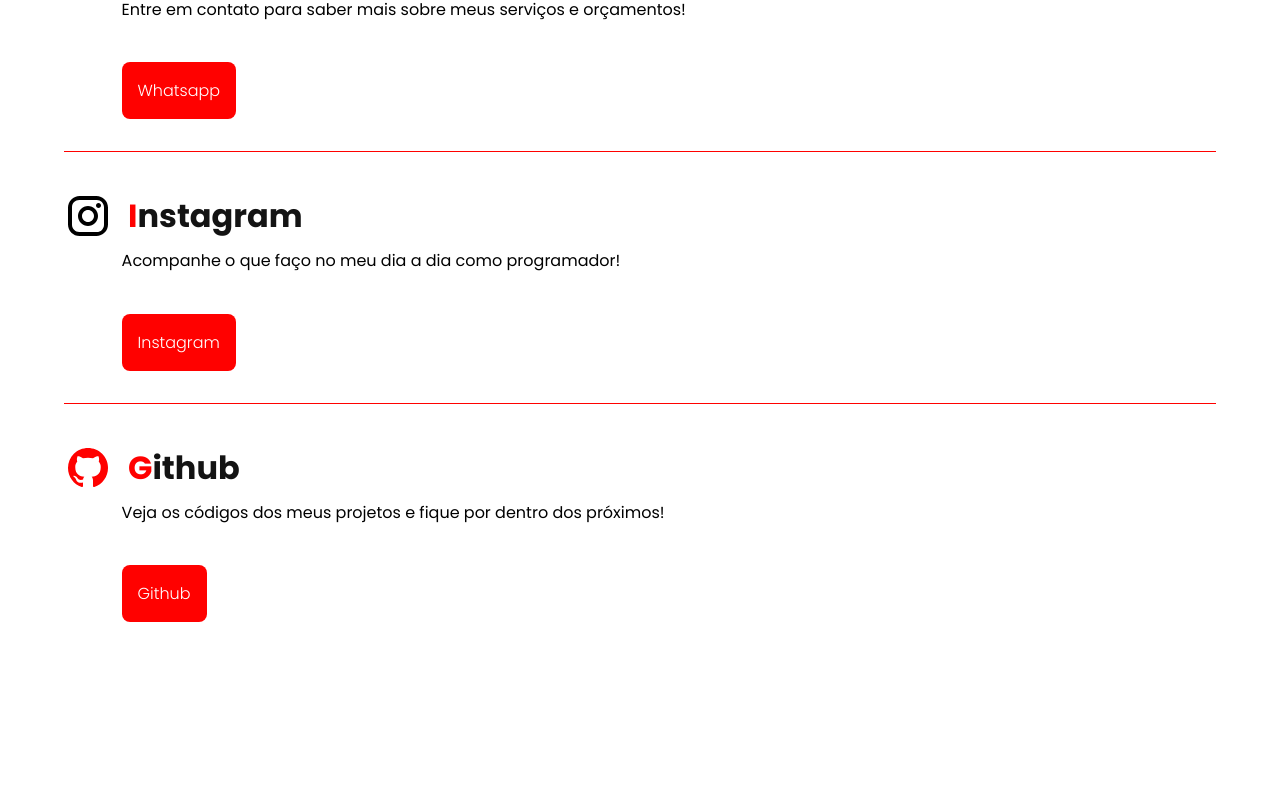
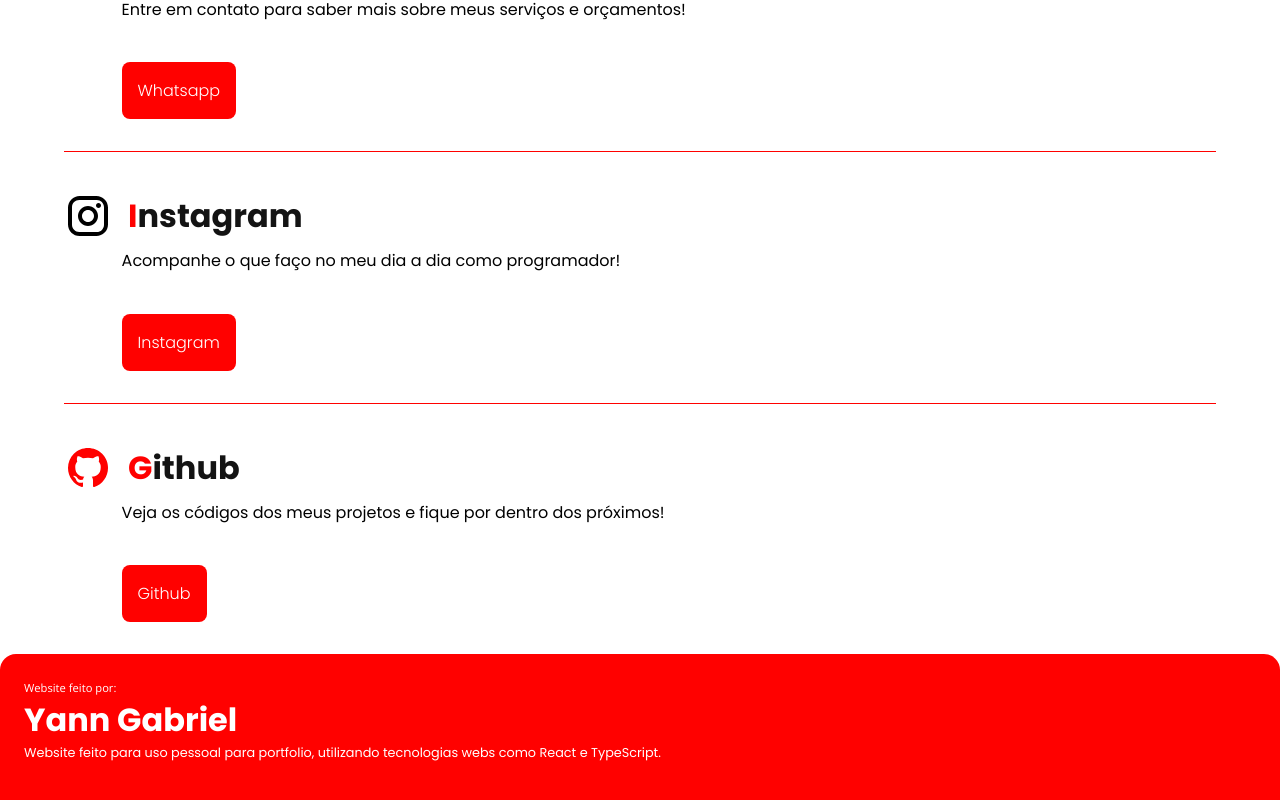
Before and after one commit to YannGabriel/portfolio, a React (Vite) app: page / in a window 1280 px wide. Shown: the part 3565-4365 px from the top of the page. Before the commit the page ends 4219 px from the top, so only its background shows below. Built offline with nearby package versions, Linux system fonts and the light colour scheme.

Commit message:
create footer content

```diff
--- a/src/App.tsx
+++ b/src/App.tsx
@@ -1,3 +1,4 @@
+import { Footer } from "./components/Footer/footer"
 import { Header } from "./components/header/header"
 import { Layout } from "./pages/Layout/layout"
 
@@ -8,6 +9,7 @@
     <main className="ContentMain">
       <Header/>
       <Layout/>
+      <Footer/>
     </main>
   )
 }
--- /dev/null
+++ b/src/components/Footer/footer.module.scss
@@ -0,0 +1,31 @@
+
+@use "../../sass/colors" as color;
+@use "../../sass/fonts" as fonts;
+
+.footerContent{
+  background-color: color.$vibrantRed;
+  height: 200px;
+  border-radius: 1rem 1rem 0rem 0rem;
+  padding: 1.5rem;
+  color: color.$pureWhite;
+
+  .websiteDev{
+    font-family: fonts.$OpenSans;
+    font-size: 0.7rem;
+  }
+
+  .devName{
+    font-family: fonts.$Poppins;
+    font-weight: bold;
+    font-size: 2rem;
+  }
+
+  .footerTexts{
+
+    .aboutProject{
+      font-family: fonts.$Poppins;
+      font-weight: 400;
+      font-size: 0.8rem;
+    }
+  }
+}
--- /dev/null
+++ b/src/components/Footer/footer.tsx
@@ -0,0 +1,47 @@
+import styles from "./footer.module.scss";
+import { motion } from "framer-motion";
+
+export const Footer = () => {
+  return (
+    <motion.footer
+      animate={{ y: 40, opacity: 0 }}
+      whileInView={{ y: 0, opacity: 1 }}
+      viewport={{ once: true }}
+      transition={{ duration: 0.2, delay: 0.2, ease: "easeIn" }}
+      className={styles.footerContent}
+    >
+      <motion.span
+        animate={{ x: -20, opacity: 0 }}
+        whileInView={{ x: 0, opacity: 1 }}
+        viewport={{ once: true }}
+        transition={{ duration: 0.2, delay: 0.4, ease: "linear" }}
+        className={styles.websiteDev}
+      >
+        Website feito por:
+      </motion.span>
+
+      <motion.h1
+        animate={{ y: 20, opacity: 0 }}
+        whileInView={{ y: 0, opacity: 1 }}
+        viewport={{ once: true }}
+        transition={{ duration: 0.2, delay: 0.4, ease: "linear" }}
+        className={styles.devName}
+      >
+        Yann Gabriel
+      </motion.h1>
+
+      <motion.article
+        animate={{ y: 20, opacity: 0 }}
+        whileInView={{ y: 0, opacity: 1 }}
+        viewport={{ once: true }}
+        transition={{ duration: 0.2, delay: 0.4, ease: "linear" }}
+        className={styles.footerTexts}
+      >
+        <p className={styles.aboutProject}>
+          Website feito para uso pessoal para portfolio, utilizando tecnologias
+          webs como React e TypeScript.
+        </p>
+      </motion.article>
+    </motion.footer>
+  );
+};
```
